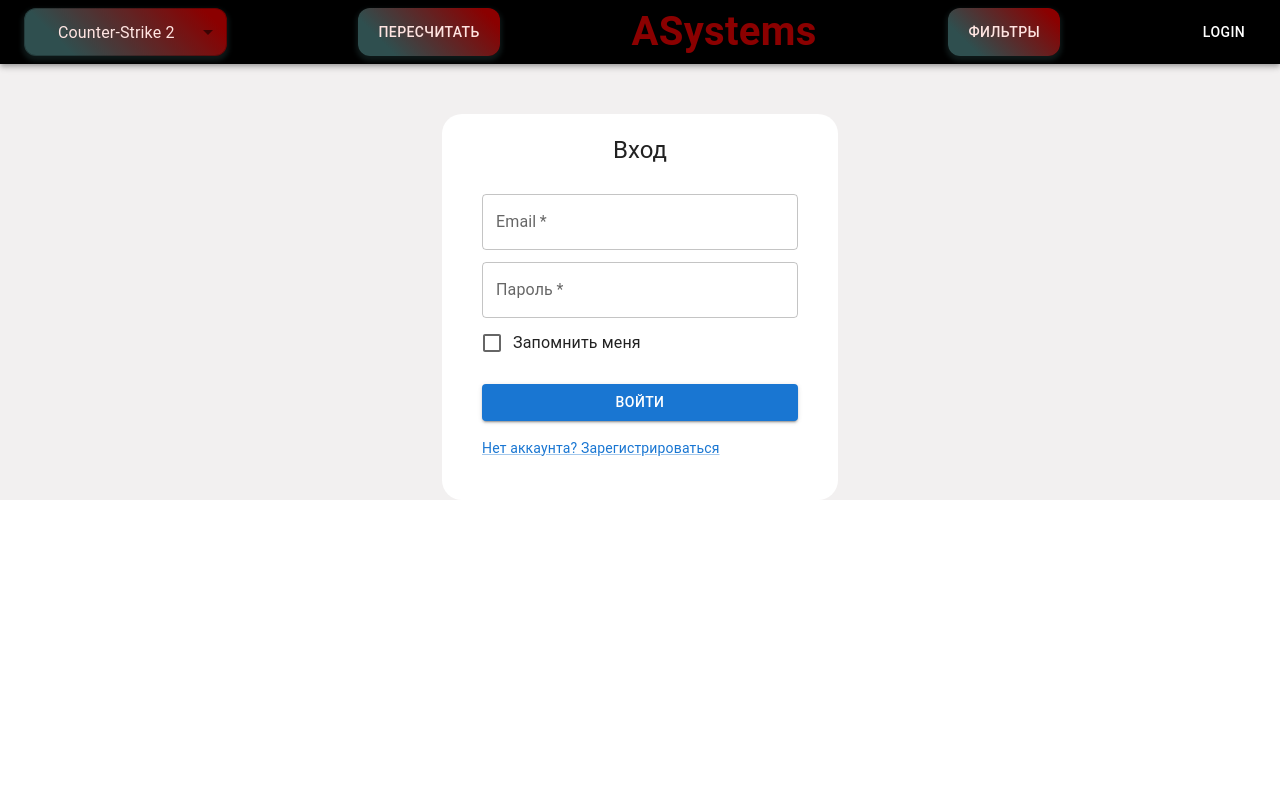
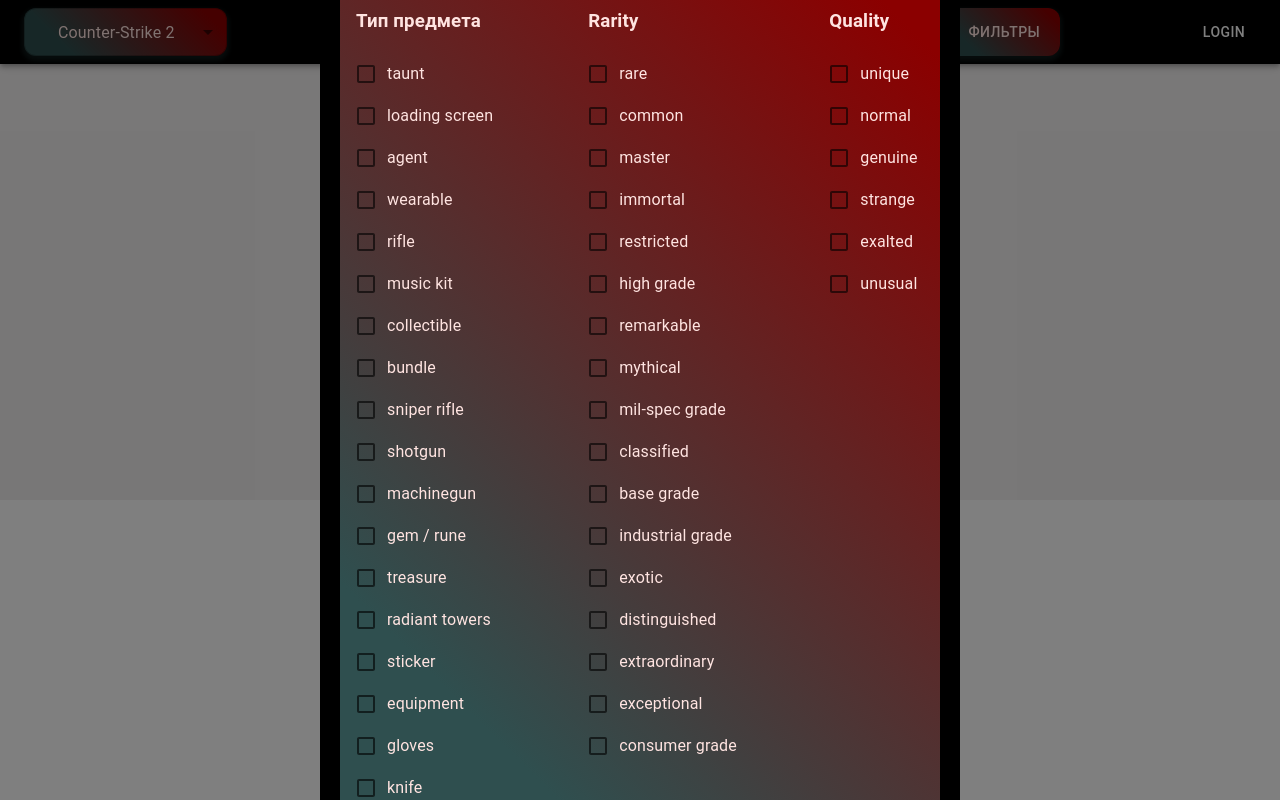
Before and after one commit to AlekseiMonakhov/steam-parser, a React (Create React App) app in the folder frontend/: page /login in a window 1280 px wide. Both pictures are taken after a click on the button "ФИЛЬТРЫ". Built offline with nearby package versions, Linux system fonts and the light colour scheme; no server answers.

Commit message:
fix modal and styles

```diff
--- a/frontend/src/components/filterModal/filterModal.module.css
+++ b/frontend/src/components/filterModal/filterModal.module.css
@@ -3,12 +3,45 @@
     top: 50%;
     left: 50%;
     transform: translate(-50%, -50%);
-    width: 400px;
-    background-color: white;
-    border: 2px solid #000;
+    width: 50%;
+    background: linear-gradient(45deg, #2F4F4F 20%, #8B0000 90%);
+    color: #FFE4E1;
+    border: 20px solid #000;
     box-shadow: 24px;
     padding: 16px;
     display: flex;
     flex-direction: column;
-    gap: 16px;
+    align-items: center;
 }
+
+.filterContainer {
+    display: flex;
+    justify-content: space-around;
+    gap: 40px;
+}
+/*
+.filterBlock {
+    margin: 20px 20px;
+
+} */
+
+.checkboxContainer {
+    display: flex;
+    flex-wrap: wrap;
+    justify-items: center;
+}
+
+.checkboxColumn {
+    flex: 1;
+    min-width: 150px;
+}
+
+.applyButton {
+    align-self: center;
+    margin-top: 16px;
+    background: linear-gradient(45deg, #8B0000 20%, #2F4F4F 90%);
+    border: 0;
+    border-radius: 3px;
+    box-shadow: 0 3px 5px 2px rgba(47, 79, 79, .3);
+    color: #FFE4E1;
+}
--- a/frontend/src/components/filterModal/filterModal.tsx
+++ b/frontend/src/components/filterModal/filterModal.tsx
@@ -11,7 +11,7 @@ const qualityOptions = [
 ];
 
 const itemGroupOptions = [
-    'taunt', 'loading screen', 'agent', 'wearable', 'rifle', 'music kit', 'collectible', 'bundle', 'sniper rifle', 'shotgun', 'behälter', 'dire towers', 'pistol', 'schlüssel', 'container', 'machinegun', 'gem / rune', 'treasure', 'radiant towers', 'sticker', 'equipment', 'gloves', 'knife', 'smg', 'sticker'
+    'taunt', 'loading screen', 'agent', 'wearable', 'rifle', 'music kit', 'collectible', 'bundle', 'sniper rifle', 'shotgun', 'behälter', 'dire towers', 'pistol', 'schlüssel', 'container', 'machinegun', 'gem / rune', 'treasure', 'radiant towers', 'sticker', 'equipment', 'gloves', 'knife', 'smg'
 ];
 
 interface FilterModalProps {
@@ -19,44 +19,51 @@ interface FilterModalProps {
     onClose: () => void;
 }
 
+const renderCheckboxes = (options: string[]) => {
+    const columns = [];
+    for (let i = 0; i < options.length; i += 15) {
+        columns.push(
+            <FormGroup key={i} className={styles.checkboxColumn}>
+                {options.slice(i, i + 10).map((option) => (
+                    <FormControlLabel
+                        key={option}
+                        control={<Checkbox name={option} />}
+                        label={option}
+                    />
+                ))}
+            </FormGroup>
+        );
+    }
+    return columns;
+};
+
 const FilterModal: React.FC<FilterModalProps> = ({ open, onClose }) => {
     return (
         <Modal open={open} onClose={onClose}>
             <Box className={styles.modalContent}>
                 <h2>Фильтры</h2>
-                <FormControl component="fieldset">
-                    <h3>Rarity</h3>
-                    <FormGroup>
-                        {rarityOptions.map((option) => (
-                            <FormControlLabel
-                                key={option}
-                                control={<Checkbox name={option} />}
-                                label={option}
-                            />
-                        ))}
-                    </FormGroup>
-                    <h3>Quality</h3>
-                    <FormGroup>
-                        {qualityOptions.map((option) => (
-                            <FormControlLabel
-                                key={option}
-                                control={<Checkbox name={option} />}
-                                label={option}
-                            />
-                        ))}
-                    </FormGroup>
-                    <h3>Тип предмета</h3>
-                    <FormGroup>
-                        {itemGroupOptions.map((option) => (
-                            <FormControlLabel
-                                key={option}
-                                control={<Checkbox name={option} />}
-                                label={option}
-                            />
-                        ))}
-                    </FormGroup>
-                </FormControl>
-                <Button onClick={onClose} variant="contained" color="primary">
+                <div className={styles.filterContainer}>
+                <FormControl component="fieldset" className={styles.filterBlock}>
+                        <h3>Тип предмета</h3>
+                        <div className={styles.checkboxContainer}>
+                            {renderCheckboxes(itemGroupOptions)}
+                        </div>
+                    </FormControl>
+                    <FormControl component="fieldset" className={styles.filterBlock}>
+                        <h3>Rarity</h3>
+                        <div className={styles.checkboxContainer}>
+                            {renderCheckboxes(rarityOptions)}
+                        </div>
+                    </FormControl>
+                    <FormControl component="fieldset" className={styles.filterBlock}>
+                        <h3>Quality</h3>
+                        <div className={styles.checkboxContainer}>
+                            {renderCheckboxes(qualityOptions)}
+                        </div>
+                    </FormControl>
+
+                </div>
+                <Button onClick={onClose} variant="contained" color="primary" className={styles.applyButton}>
                     Применить
                 </Button>
             </Box>
--- a/frontend/src/components/header/header.tsx
+++ b/frontend/src/components/header/header.tsx
@@ -13,6 +13,7 @@ import { useGameStore } from '../../storage/gameStore';
 import styles from './header.module.css';
 import { Link, useNavigate } from 'react-router-dom';
 import { useUserStore } from "../../storage/userStore";
+import FilterModal from '../../components/filterModal/filterModal'; // Импортируем новый компонент
 
 const api = process.env.REACT_APP_API;
 
@@ -22,7 +23,7 @@ export default function Header() {
     const { gameCode, setGameCode, setData } = useGameStore();
     const { user, logout, login } = useUserStore();
     const navigate = useNavigate();
-    const [filterOpen, setFilterOpen] = useState(false);
+    const [filterOpen, setFilterOpen] = useState(false); // Состояние для модального окна фильтров
 
     const handleMenuClick = (event: React.MouseEvent<HTMLButtonElement>) => {
         setAnchorEl(event.currentTarget);
@@ -57,7 +58,7 @@ export default function Header() {
     };
 
     const handleFilters = () => {
-        setFilterOpen(true);
+        setFilterOpen(true); // Открываем модальное окно фильтров
     };
 
     const handleLoginClick = () => {
@@ -196,6 +197,7 @@ export default function Header() {
                     )}
                 </Toolbar>
             </AppBar>
+            <FilterModal open={filterOpen} onClose={() => setFilterOpen(false)} /> {/* Модальное окно фильтров */}
         </Box>
     );
 }
--- a/frontend/src/pages/mainPage/mainPage.tsx
+++ b/frontend/src/pages/mainPage/mainPage.tsx
@@ -111,7 +111,7 @@ export default function MainPage() {
                     <Chart data={selectedPZ} itemName={selectedItemName} />
                 </div>
             </Modal>
-            <FilterModal open={filterOpen} onClose={() => setFilterOpen(false)} /> {/* Модальное окно фильтров */}
+            <FilterModal open={filterOpen} onClose={() => setFilterOpen(false)} />
         </div>
     );
 }
```
